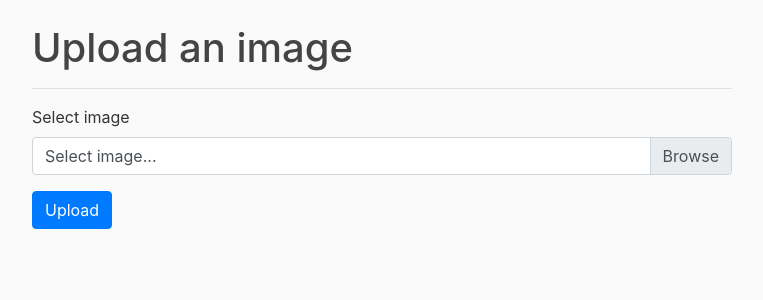
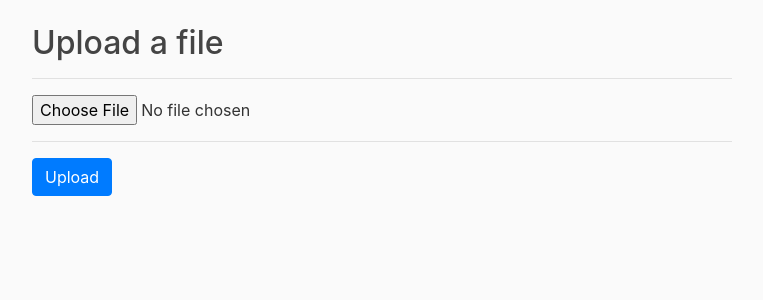
Before and after one commit to jjrico/jjrico.github.io, a Flask app: template Raspberry_Drive/rbdrive/templates/account.html in a window 1280 px wide. Shown: the part 56-356 px from the top of the page, without its empty margins (68-831 px from the left). Run offline with Flask 2, Linux system fonts and the light colour scheme; the template is opened without the code that fills it, so the values that code supplies are empty; some libraries are stand-ins or nearby versions.

Commit message:
Update account.html

```diff
--- a/Raspberry_Drive/rbdrive/templates/account.html
+++ b/Raspberry_Drive/rbdrive/templates/account.html
@@ -8,23 +8,14 @@
   <div class="row">
     <div class="col">
 
-      <h1>Upload an image</h1>
-      <hr>
-
-      <form action="/account" method="POST" enctype="multipart/form-data">
-
-        <div class="form-group">
-          <label>Select image</label>
-          <div class="custom-file">
-            <input type="file" class="custom-file-input" name="image" id="image">
-            <label class="custom-file-label" for="image">Select image...</label>
-          </div>
-        </div>
-
-        <button type="submit" class="btn btn-primary">Upload</button>
-
-      </form>
-
+		<h2>Upload a file</h2>
+     	<hr>
+			<form action="/account" method=post enctype=multipart/form-data>
+			     <input type=file name=file id=file>
+			     <hr>
+      				<button type="submit" class="btn btn-primary">Upload
+      				</button>
+	    	</form>
     </div>
   </div>
 </div>
```
